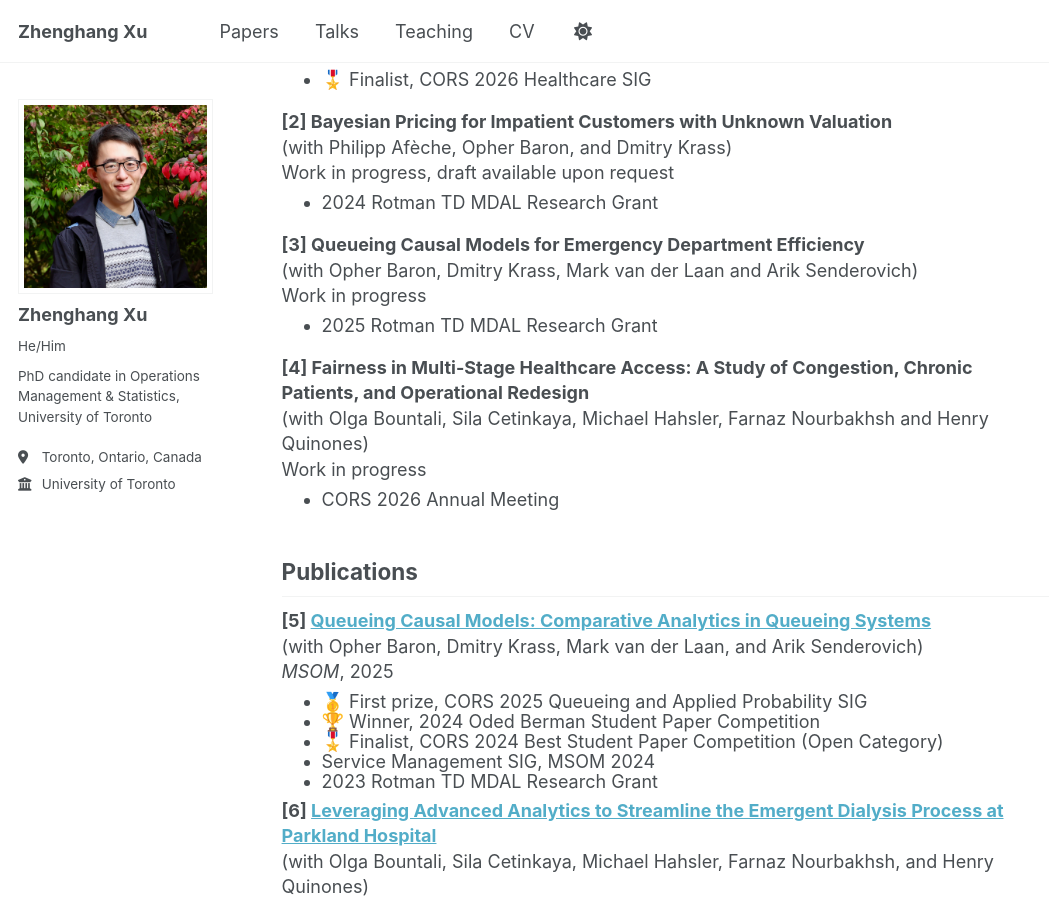
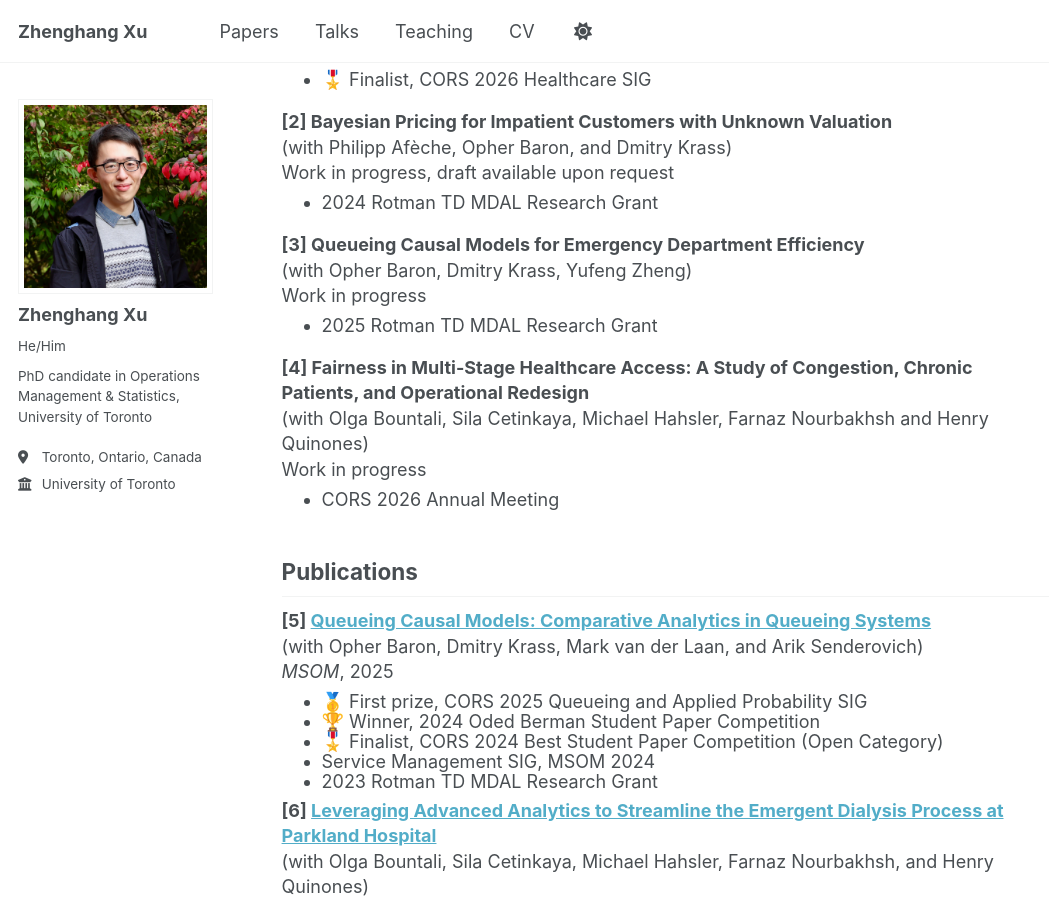
Before and after one commit to zhenghangxu-baymax/zhenghangxu-baymax.github.io, a Jekyll site: the page built from _pages/papers.md, in a window 1280 px wide and 900 px high, scrolled down 427 px. Shown: the whole window, without its empty margins (0-1049 px from the left). Built offline with Jekyll 4.4.1, drawn with Linux system fonts in a browser that asks for light colours.

Commit message:
Update CV

```diff
--- a/_data/papers.yml
+++ b/_data/papers.yml
@@ -18,7 +18,7 @@
 - id: paper-ed-efficiency
   section: submitted
   title: "Queueing Causal Models for Emergency Department Efficiency"
-  authors: "Opher Baron, Dmitry Krass, Mark van der Laan and Arik Senderovich"
+  authors: "Opher Baron, Dmitry Krass, Yufeng Zheng"
   status: "Work in progress"
   notes:
     - "2025 Rotman TD MDAL Research Grant"
```
Also changed, not shown: 1 other file.
